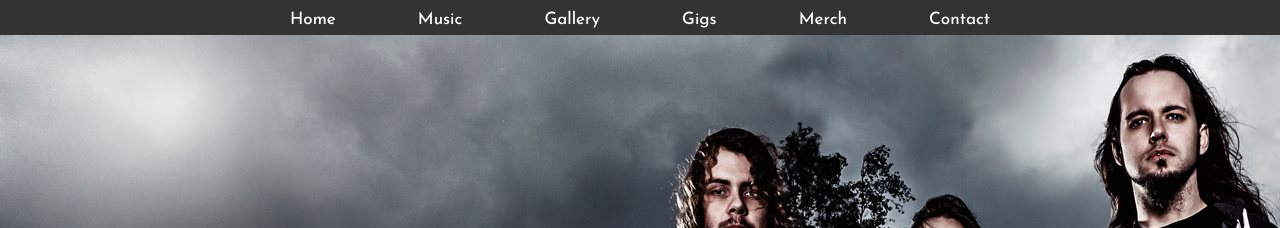
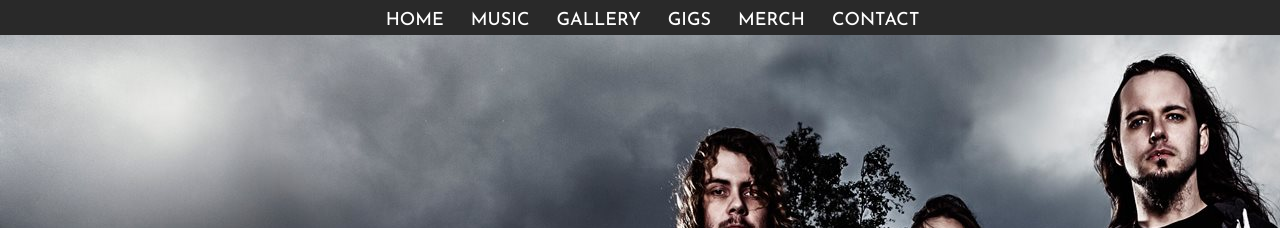
Before and after one commit to jamesaslett1985/maskofjudas, a plain HTML site: page index.html in a window 1280 px wide. Shown: the top 228 px of the page. Drawn offline with nearby package versions, Linux system fonts and the light colour scheme.

Commit message:
more nav bar work

```diff
--- a/index.html
+++ b/index.html
@@ -19,12 +19,12 @@
         <header>
             <nav class="main-nav" id="header">
                 <ul class="topnav" id="myTopnav">
-                    <li><a href="index.html#firstPage" id="button">Home</a></li>
-                    <li><a href="index.html#secondPage" id="button">Music</a></li>
-                    <li><a href="index.html#thirdPage" id="button">Gallery</a></li>
-                    <li><a href="index.html#fourthPage" id="button">Gigs</a></li>
-                    <li><a href="index.html#fifthPage" id="button">Merch</a></li>
-                    <li><a href="index.html#sixthPage" id="button">Contact</a></li>
+                    <li><a href="index.html#firstPage" id="button">HOME</a></li>
+                    <li><a href="index.html#secondPage" id="button">MUSIC</a></li>
+                    <li><a href="index.html#thirdPage" id="button">GALLERY</a></li>
+                    <li><a href="index.html#fourthPage" id="button">GIGS</a></li>
+                    <li><a href="index.html#fifthPage" id="button">MERCH</a></li>
+                    <li><a href="index.html#sixthPage" id="button">CONTACT</a></li>
                     <li class="icon">
                         <a href="javascript:void(0);" onclick="myFunction()" class="icon-menu"></a>
                     </li>
--- a/nav.css
+++ b/nav.css
@@ -3,8 +3,8 @@
 						height: 35px;
 						display: block;
 						width: 100%;
-	background: #333;
-	z-index: 9;
+						background: #292929;
+						z-index: 101;
 						text-align: center;
 						color: #f2f2f2;
 						padding: 0;
@@ -14,21 +14,24 @@
 					#button {
 						border: none;
 						color: white;
-	padding: 0px 40px;
-	text-align: center;
+						padding-left: 25px;
+						padding-top: 11px;
+						text-align: left;
 						text-decoration: none;
 						display: block;
-	font-size: 17px;
+						font-size: 18px;
+						line-height: 5px;
 					}
 
-
+					#button:active {
+						color: #000;
+						background-color: #424242;
+					}
 					/*Hide all nav icons except the hamburger*/
 
 					nav li:not(.icon) {
 						display: none;
 					}
-
-
 					/*Positioning for hamburger*/
 
 					.icon {
@@ -45,7 +48,6 @@ nav li:not(.icon) {
 					li {
 						list-style: none;
 					}
-
 					/* The "responsive" class is added to the topnav with JavaScript when the user clicks on the icon. This class makes the topnav look good on small screens */
 
 					ul.topnav.responsive {
@@ -55,7 +57,7 @@ ul.topnav.responsive {
 						margin: 0;
 						padding: 0;
 						top: 35px;
-	height: 222px;
+						height: 225px;
 					}
 
 					ul.topnav.responsive li.icon {
@@ -78,10 +80,8 @@ ul.topnav.responsive li a {
 					}
 
 					.topnav.responsive {
-	background-color: #53a74c;
+						background-color: #292929;
 					}
-
-
 					/*RESPONSIVE*/
 
 					@media screen and (min-width: 760px) {
@@ -99,7 +99,12 @@ ul.topnav.responsive li a {
 							margin-top: 5px;
 							padding: 0;
 						}
+						#button {
+							display: inline-block;
+							text-align: center;
+						}
 
-	#button {
-	display: -inline-block;
+						#button:active {
+							color: #ffbd83;
+								background-color: transparent;
 							}
```
Lines whose indentation alone changed are shown as unchanged.
